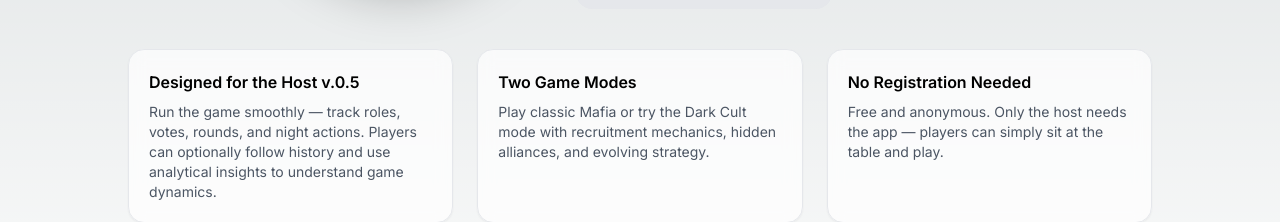
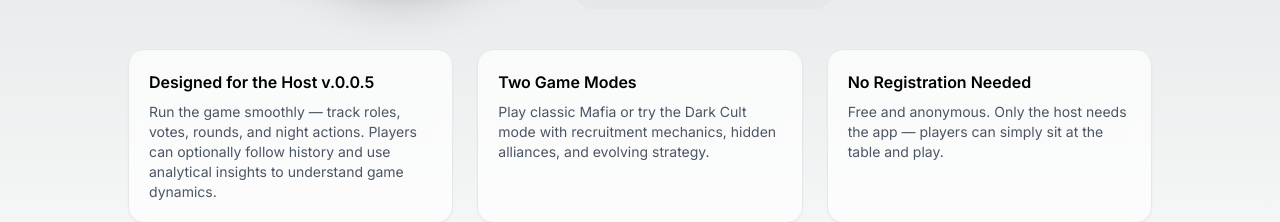
Before and after one commit to swampus/mafia-analyzer, a Next.js app: page / in a window 1280 px wide. Shown: the part 377-599 px from the top of the page. Built offline with nearby package versions, Linux system fonts and the light colour scheme.

Commit message:
-- fix roles --

```diff
--- a/app/page.tsx
+++ b/app/page.tsx
@@ -63,7 +63,7 @@ export default function HomePage() {
       <div className="grid md:grid-cols-3 gap-6 max-w-5xl w-full">
 
         <InfoCard
-          title="Designed for the Host v.0.5"
+          title="Designed for the Host v.0.0.5"
           text="Run the game smoothly — track roles, votes, rounds, and night actions. Players can optionally follow history and use analytical insights to understand game dynamics."
         />
 
```
